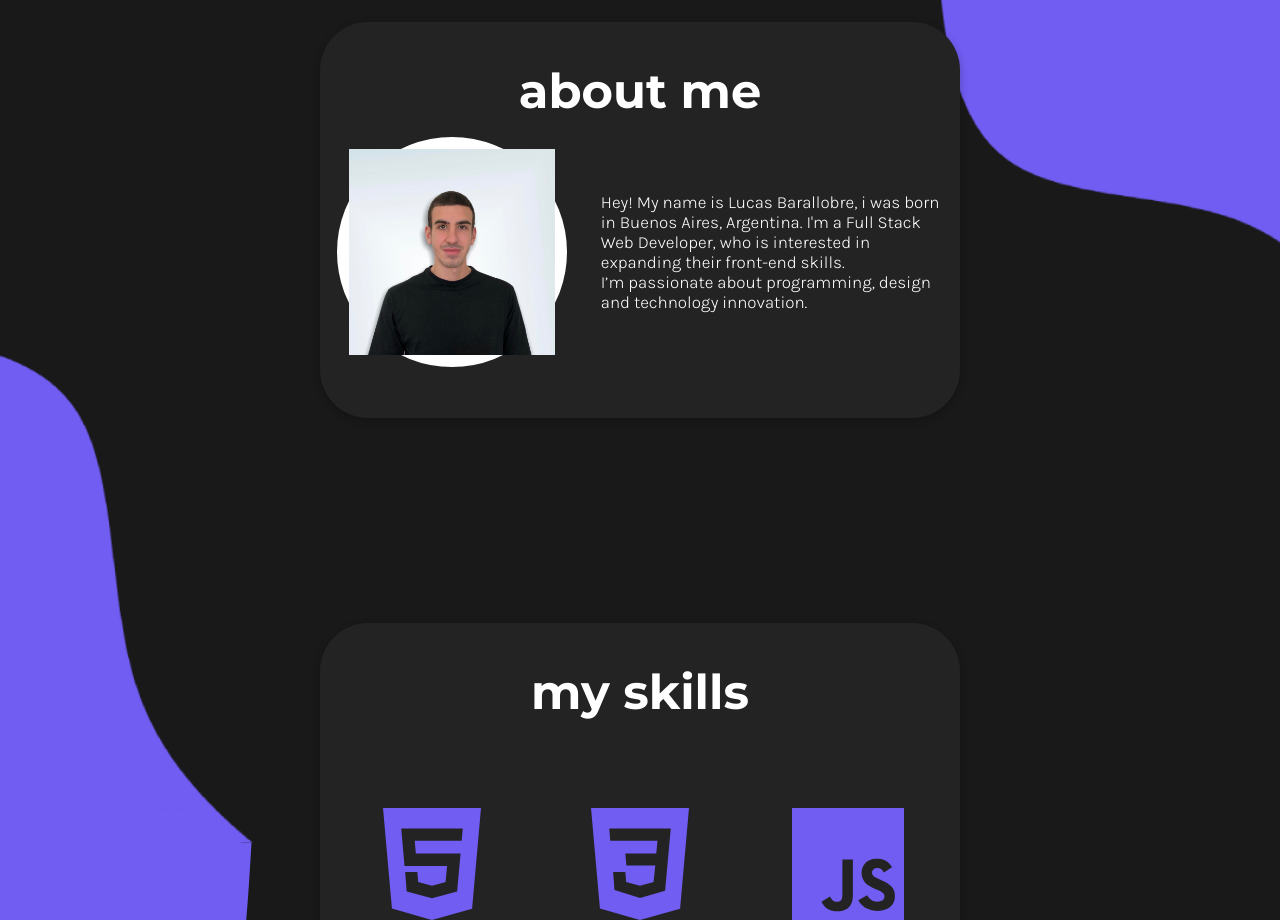
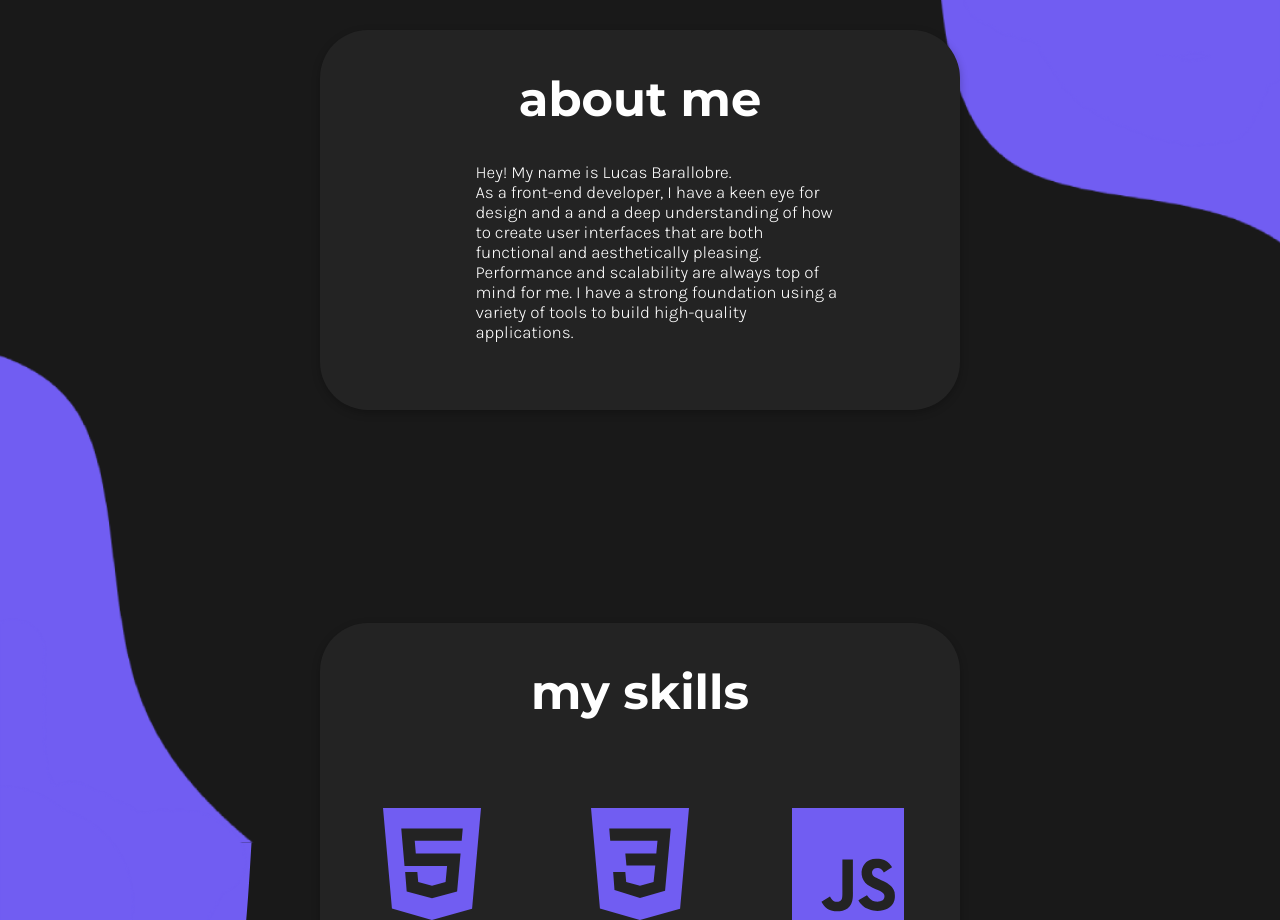
Before and after one commit to lucasbara/portfolio, a React (Create React App) app: page / in a window 1280 px wide. Shown: the part 980-1900 px from the top of the page. Built offline with nearby package versions, Linux system fonts and the light colour scheme.

Commit message:
Update content

```diff
--- a/src/components/About/About.jsx
+++ b/src/components/About/About.jsx
@@ -10,13 +10,14 @@ const About = () => {
         <div className={style.boxContainer}>
           <h2>about me</h2>
           <div className={style.boxContent}>
-            <img src={Profile} alt="Lucas Bara" />
             <p>
-              Hey! My name is Lucas Barallobre, i was born in Buenos Aires,
-              Argentina. I'm a Full Stack Web Developer, who is interested in
-              expanding their front-end skills. <br></br>
-              I’m passionate about programming, design and technology
-              innovation.
+              Hey! My name is Lucas Barallobre.<br></br> As a front-end
+              developer, I have a keen eye for design and a and a deep
+              understanding of how to create user interfaces that are both
+              functional and aesthetically pleasing.<br></br> Performance and
+              scalability are always top of mind for me. I have a strong
+              foundation using a variety of tools to build high-quality
+              applications.
             </p>
           </div>
         </div>
--- a/src/components/About/About.module.css
+++ b/src/components/About/About.module.css
@@ -37,17 +37,10 @@
 .boxContent {
   display: flex;
   height: auto;
+  justify-content: center;
   align-items: center;
   padding: 1em;
   margin-bottom: 2em;
-}
-
-.boxContent img {
-  width: 30%;
-  all: unset;
-  max-width: 12em;
-  border-radius: 12em;
-  border: 12px solid #fff;
 }
 
 .boxContent img:hover {
--- a/src/components/Projects/info.js
+++ b/src/components/Projects/info.js
@@ -7,8 +7,8 @@ const info = [
     description:
       "Pokémon API is a full stack web development, where you can find existing pokemons and create new ones. You can also be able to filter the pokemon by type, and order it.",
     image: pokemon,
-    url: "https://the-poke-api.netlify.app/",
-    github: "https://github.com/lucasbara/pipokemon",
+    url: "https://pokemon-xi-six.vercel.app/",
+    github: "https://github.com/lucasbara/pokemonapp",
   },
   {
     title: "Medical Hub",
```
